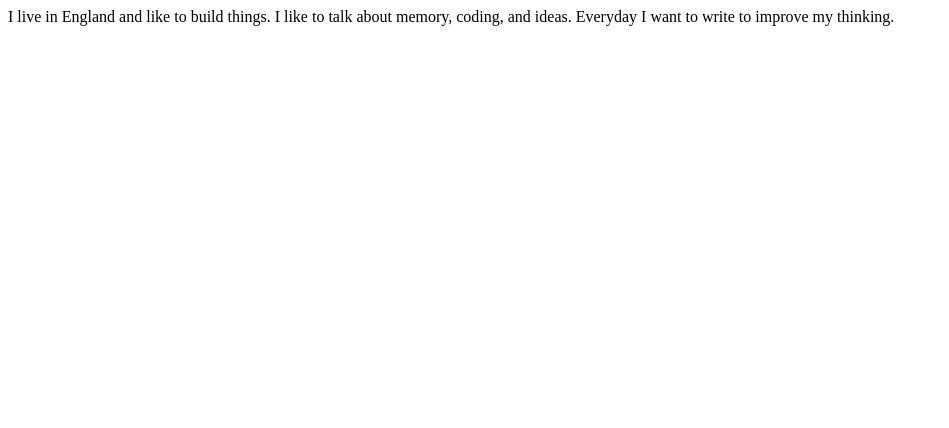
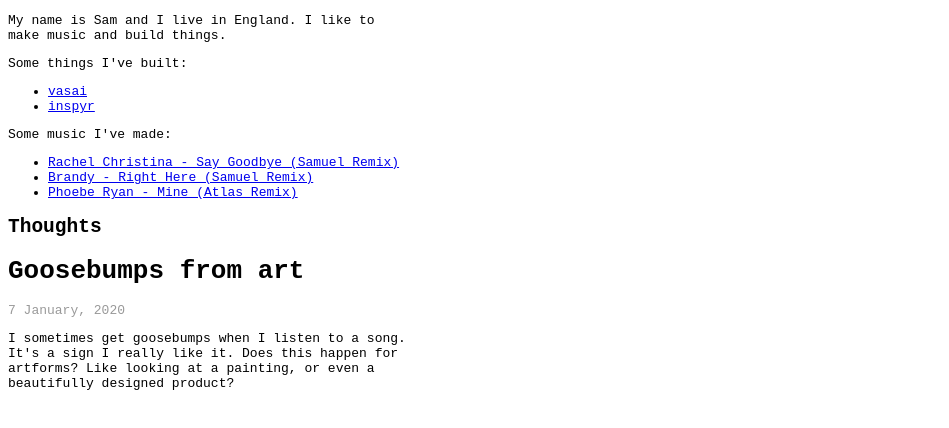
Before and after one commit to sambarrowclough/blog2, a website: page index.html in a window 1280 px wide. Shown: the whole page, without its empty margins (0-949 px from the left). Drawn offline with Linux system fonts and the light colour scheme.

Commit message:
goosebumps

```diff
--- a/index.html
+++ b/index.html
@@ -6,6 +6,44 @@
 	<title></title>
 </head>
 <body>
-	I live in England and like to build things. I like to talk about memory, coding, and ideas. Everyday I want to write to improve my thinking.
+	<div class="about">
+	<p>
+	My name is Sam and I live in England. I like to make music and build things.
+	</p>
+
+	<p>Some things I've built:</p>
+	<ul>
+		<li><a href="https://vasai.app" target="_blank">vasai</a></li>
+		<li><a href="https://inspyr.io" target="_blank">inspyr</a></li>
+	</ul>
+
+	<p>Some music I've made:</p>
+	<ul>
+		<li><a href="https://www.youtube.com/watch?v=2uBok64x7xQ" target="_blank">Rachel Christina - Say Goodbye (Samuel Remix)</a></li>
+		<li><a href="https://www.youtube.com/watch?v=mJrdLyl1QkQ" target="_blank">Brandy - Right Here (Samuel Remix)</a></li>
+		<li><a href="https://www.youtube.com/watch?v=6GXMxoodFSc" target="_blank">Phoebe Ryan - Mine (Atlas Remix)</a></li>
+	</ul>
+
+	<h2>Thoughts</h2>
+	<h1>Goosebumps from art</h1>
+	<span>7 January, 2020</span>
+	<p>I sometimes get goosebumps when I listen to a song. It's a sign I really like it. Does this happen for artforms? Like looking at a painting, or even a beautifully designed product?
+	</p>
+
+	</div>
 </body>
+<style>
+body {
+		font-family: monospace;
+}
+
+span {
+	margin:0;
+	padding:0;
+	color: #999;
+}
+.about {
+		max-width: 400px;
+}
+</style>
 </html>
```
